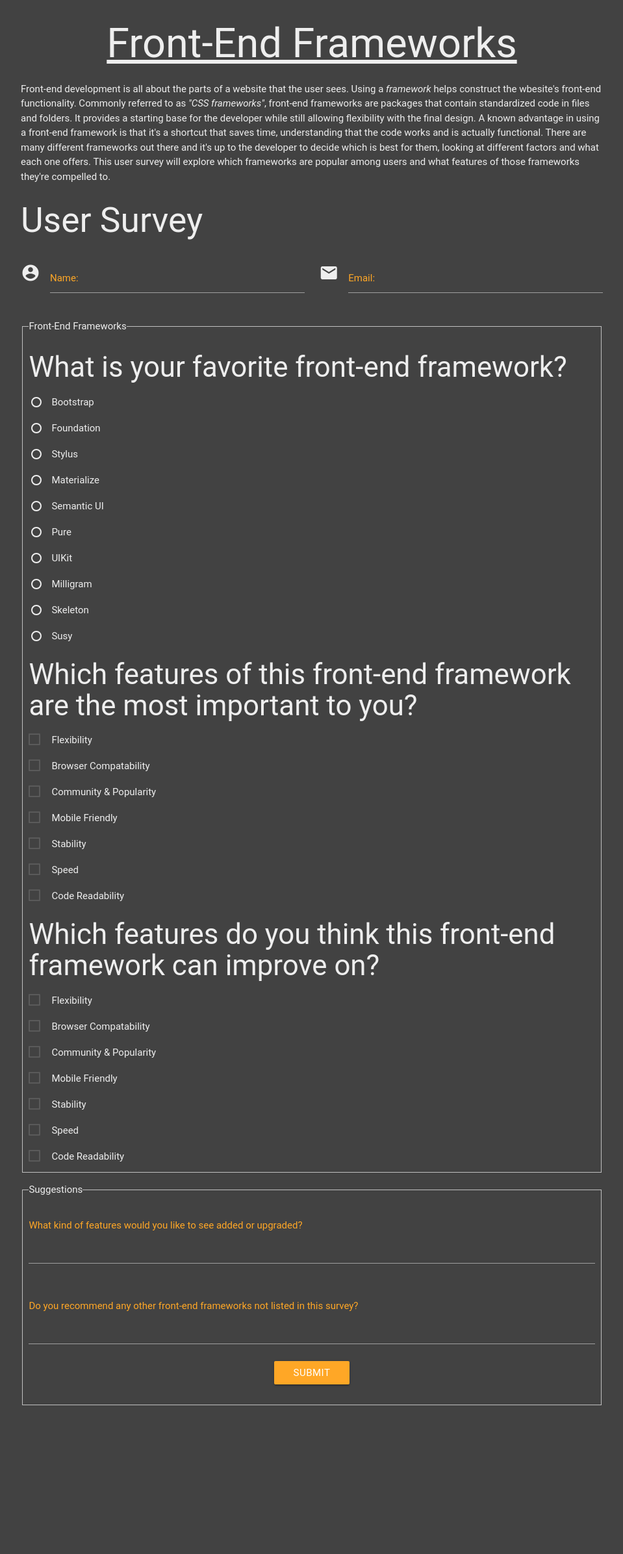
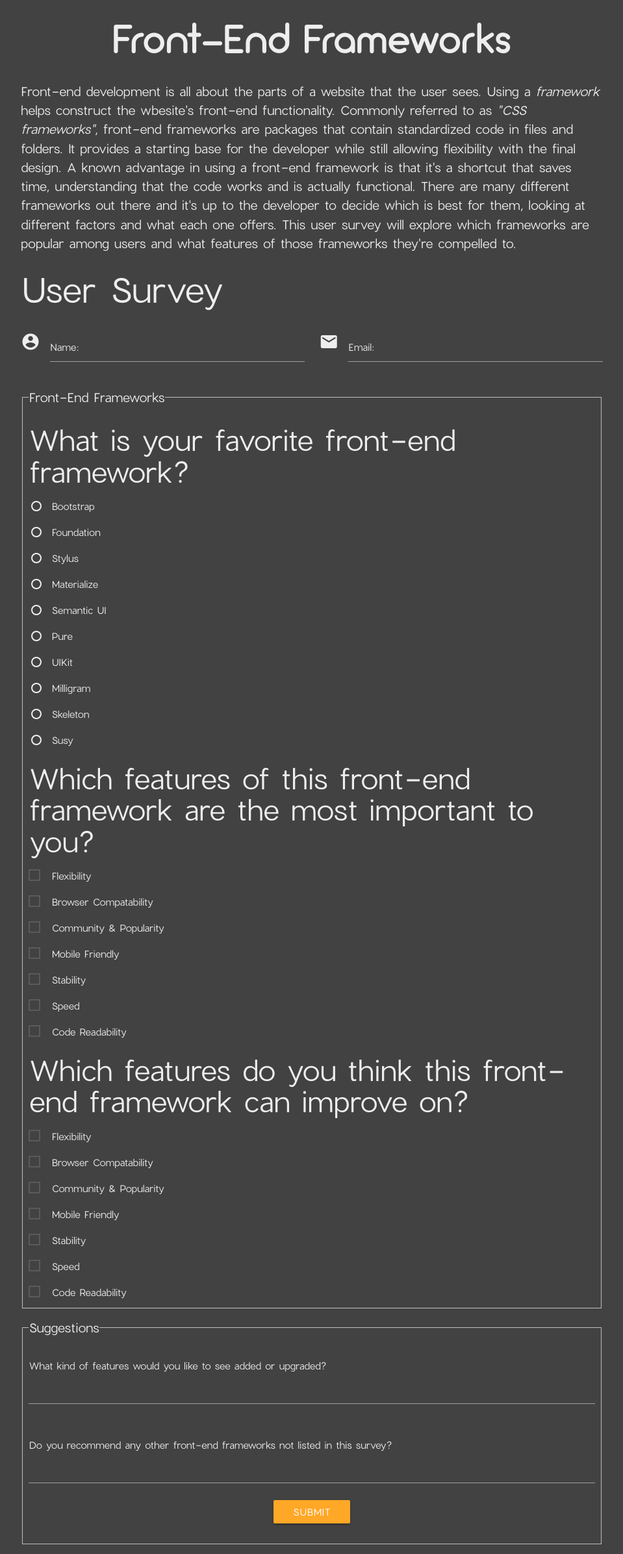
Before and after one commit to ahashim1/CSC174_Assignment8, a PHP site: page / in a window 1280 px wide. Shown: the whole page at 65% size, without its empty margins (160-1119 px from the left). Before the commit the page ends 2163 px from the top, so only its background shows below. Run offline with PHP 8.4, Linux system fonts and the light colour scheme; some libraries are stand-ins or nearby versions; some web fonts are replaced.

Commit message:
lot of font and color/text work

```diff
--- a/css/overrides.css
+++ b/css/overrides.css
@@ -1,3 +1,15 @@
+/* From http://pangrampangram.com/charlevoix-pro/ */
+@font-face{
+	font-family: charl;
+	src: url("fonts/charl.otf") format("opentype");
+}
+
+/* From https://www.behance.net/gallery/30453085/Arciform-Free-Typeface */
+@font-face{
+    font-family: arc;
+    src: url("fonts/arciform.otf") format("opentype");
+}
+
 fieldset{
 	margin-top:15px;
 	margin-bottom:15px;
@@ -9,13 +21,27 @@ body{
 
 h1{
 	color:#eeeeee;
-	text-decoration: underline;
 }
 
+.arc{
+	font-family: arc;
+}
+
+.charl{
+	font-family: charl;
+}
+
+.big{
+
+	font-size: 130%;
+}
 
 /* label color */
    .input-field label {
-     color: #ffa726 !important;
+     color: #eeeeee;
+   }
+   .input-field .active{
+	   color: #ffa726 !important;
    }
    /* label focus color */
    .input-field input:focus + label, .input-field textarea:focus + label {
--- a/index.php
+++ b/index.php
@@ -27,11 +27,13 @@
 
 	<header class="center-align">
 
-		<h1>Front-End Frameworks</h1>
+		<h1 class="arc">Front-End Frameworks</h1>
 
 	</header>
 
-			<p>Front-end development is all about the parts of a website that the user sees. Using a <em>framework</em> helps construct the wbesite's front-end functionality. Commonly referred to as <em>"CSS frameworks"</em>, front-end frameworks are packages that contain standardized code in files and folders. It provides a starting base for the developer while still allowing flexibility with the final design. A known advantage in using a front-end framework is that it's a shortcut that saves time, understanding that the code works and is actually functional. There are many different frameworks out there and it's up to the developer to decide which is best for them, looking at different factors and what each one offers. This user survey will explore which frameworks are popular among users and what features of those frameworks they're compelled to.</p>
+	<div class="charl">
+
+			<p class="big">Front-end development is all about the parts of a website that the user sees. Using a <em>framework</em> helps construct the wbesite's front-end functionality. Commonly referred to as <em>"CSS frameworks"</em>, front-end frameworks are packages that contain standardized code in files and folders. It provides a starting base for the developer while still allowing flexibility with the final design. A known advantage in using a front-end framework is that it's a shortcut that saves time, understanding that the code works and is actually functional. There are many different frameworks out there and it's up to the developer to decide which is best for them, looking at different factors and what each one offers. This user survey will explore which frameworks are popular among users and what features of those frameworks they're compelled to.</p>
 
 			<!-- "About" content taken from https://www.thebalance.com/what-is-a-front-end-framework-and-why-use-one-2071948 -->
 
@@ -57,7 +59,7 @@
 
 			<fieldset>
 
-				<legend>Front-End Frameworks</legend>
+				<legend class="big">Front-End Frameworks</legend>
 
 				<h3>What is your favorite front-end framework?</h3>
 
@@ -200,7 +202,7 @@
 			</fieldset>
 
 			<fieldset>
-				<legend>Suggestions</legend>
+				<legend class="big">Suggestions</legend>
 
 				<div class="row">
 
@@ -227,6 +229,8 @@
 
 		</div>
 
+		</div>
+
 <!-- Downloading jQuery and Materialize -->
 <script type="text/javascript" src="https://code.jquery.com/jquery-3.2.1.min.js"></script>
 <script type="text/javascript" src="js/materialize.min.js"></script>
```
Also changed, not shown: fonts/Arciform.otf (added), fonts/charl.otf (added).
